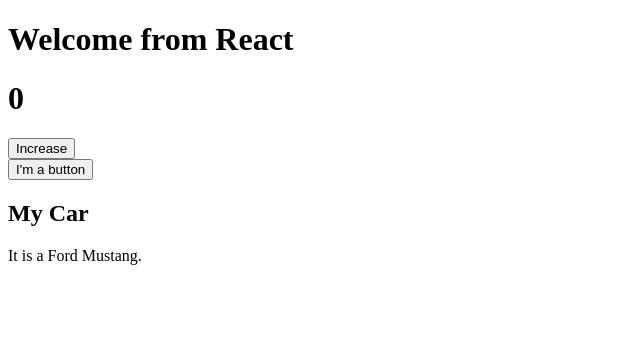
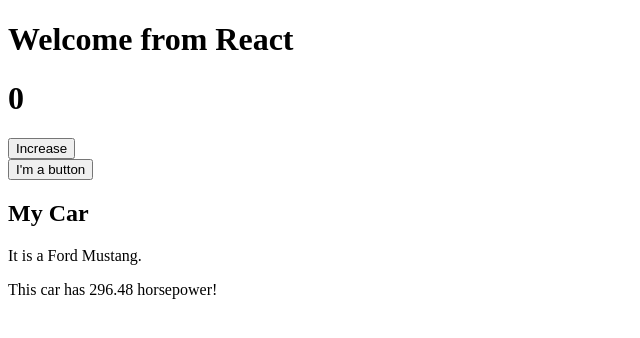
Before and after one commit to cynthia-stac/react-course, a React (Vite) app: page / in a window 1280 px wide. Shown: the top 338 px of the page, without its empty margins (0-640 px from the left). Built offline with nearby package versions, Linux system fonts and the light colour scheme.

Commit message:
Add an expression in the Car component

```diff
--- a/src/App.jsx
+++ b/src/App.jsx
@@ -35,6 +35,7 @@ export function Car() {
     <div>
       <h2>My Car</h2>
       <p>It is a {brand} {model}.</p>
+      <p>This car has {218 * 1.36} horsepower!</p>
     </div>
   );
 }
```
